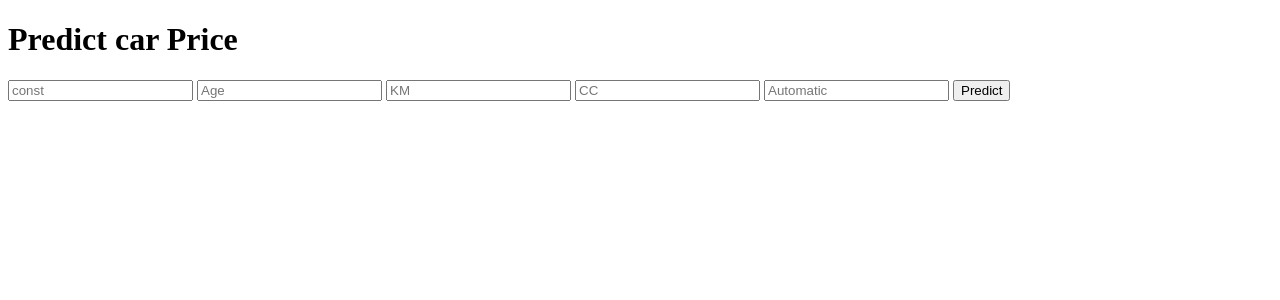
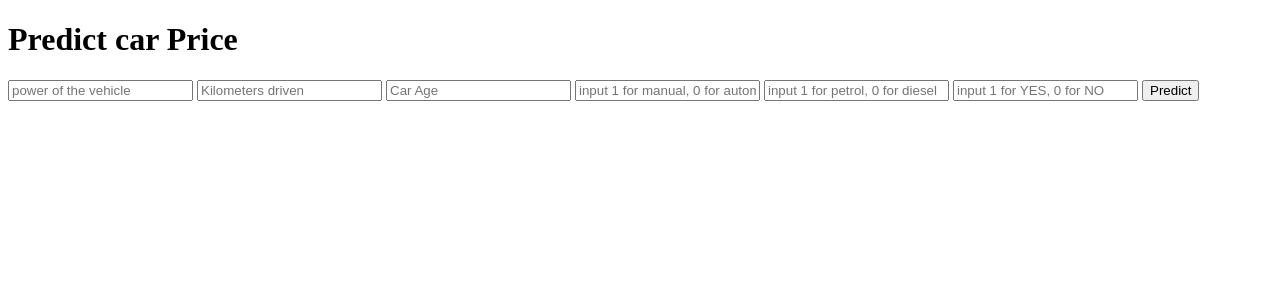
Before and after one commit to karthikcv15/Heroku, a Flask app: page / in a window 1280 px wide. Shown: the top 300 px of the page. Run offline with Flask 2, Linux system fonts and the light colour scheme; parts of the project's set-up code (start-up, migrations or seed data) failed here and were passed over.

Commit message:
Add files via upload

```diff
--- a/templates/index.html
+++ b/templates/index.html
@@ -17,11 +17,12 @@
 
      <!-- Main Input For Receiving Query to our ML -->
     <form action="{{ url_for('predict')}}"method="post">
-    	<input type="text" name="const" placeholder="const" required="required" />
-    	<input type="text" name="Age" placeholder="Age" required="required" />
-    	<input type="text" name="KM" placeholder="KM" required="required" />
-		<input type="text" name="CC" placeholder="CC" required="required" />
-        <input type="text" name="Automatic" placeholder="Automatic" required="required" />
+    	<input type="text" name="powerPS" placeholder="power of the vehicle" required="required" />
+    	<input type="text" name="Kilometer" placeholder="Kilometers driven" required="required" />
+    	<input type="text" name="Age" placeholder="Car Age" required="required" />
+		<input type="text" name="gearbox" placeholder="input 1 for manual, 0 for automatic" required="required" />
+        <input type="text" name="fuelType" placeholder="input 1 for petrol, 0 for diesel" required="required" />
+        <input type="text" name="notRepairedDamage" placeholder="input 1 for YES, 0 for NO" required="required" />
 
         <button type="submit" class="btn btn-primary btn-block btn-large">Predict</button>
     </form>
```
